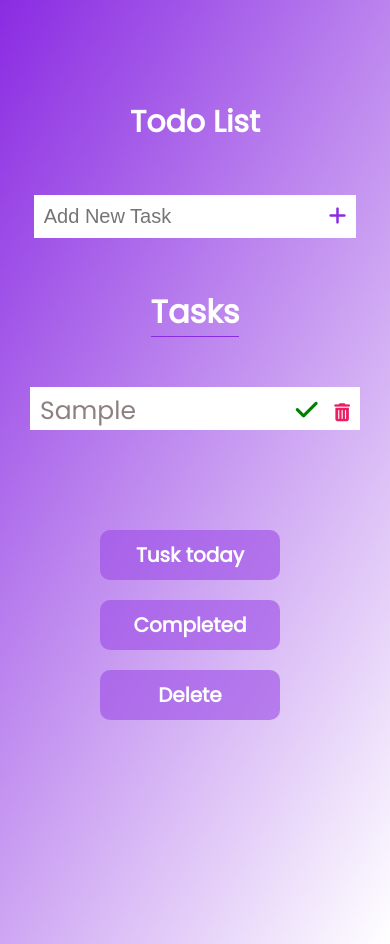
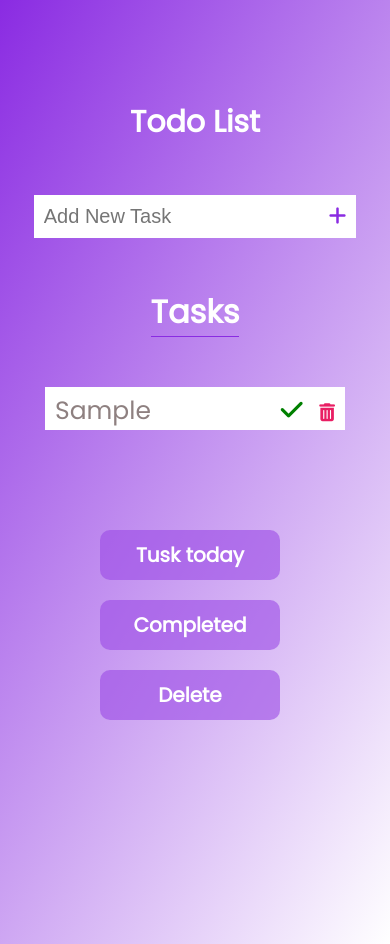
Before and after one commit to EmanElbashir/todolist, a plain HTML site: page index.html in a window 390 px wide. Both pictures are taken after typing "Sample" into the empty fields and a click on the button 337 px from the left and 216 px from the top of the page. Drawn offline with Linux system fonts and the light colour scheme.

Commit message:
Add files via upload

```diff
--- a/style.css
+++ b/style.css
@@ -57,7 +57,7 @@ input:focus{
 
 
 .tasks{
-    width: 330px;
+    width: 400px;
     display: flex;
         padding: 5px 0 0 10px;
     font-size: 25px;
@@ -186,5 +186,8 @@ font-size: 20px;
   .boxes{
     flex-direction: column;
   }
+  .tasks{
+    width: 300px;
+  }
 
 }
```
